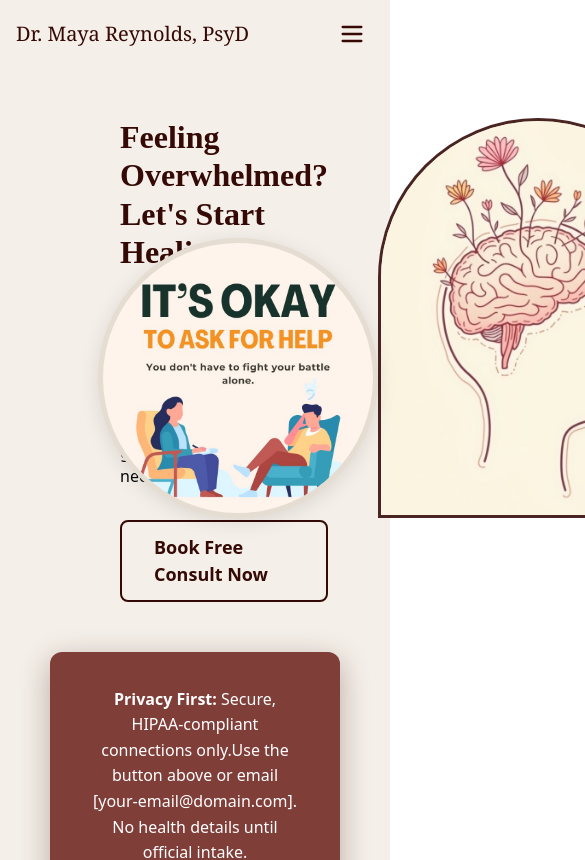
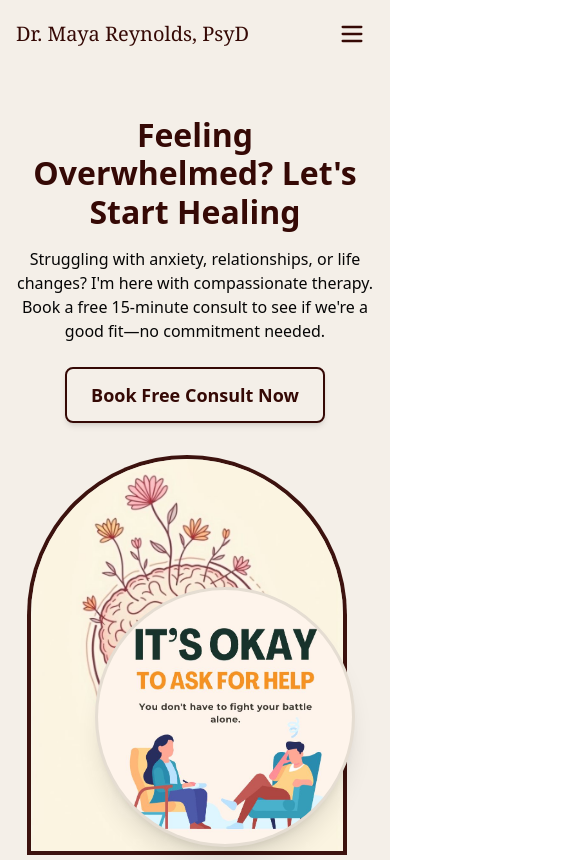
Before and after one commit to Sakshiingle/growmytherapy-assignment, a Next.js app: page /contact in a window 390 px wide. Shown: the top 860 px of the page, 585 px wide, since content can reach past the window. Built offline with nearby package versions, Linux system fonts and the light colour scheme; a web font is replaced by a local one.

Commit message:
Contact's Hero page make responsive

```diff
--- a/src/app/contact/page.tsx
+++ b/src/app/contact/page.tsx
@@ -1,6 +1,7 @@
 "use client";
 import { useState } from "react";
 import Image from 'next/image';
+import Link from "next/link";
 export default function ContactPage() {
   const [formData, setFormData] = useState({
     name: "",
@@ -18,164 +19,78 @@ export default function ContactPage() {
 
   return (
     <>
-      {/* Contact Hero Section */}
-      <section style={{ backgroundColor: "#f4efe8", padding: "50px 50px" }}>
-        <div
-          style={{
-            maxWidth: "1200px",
-            margin: "0px 70px",
-            display: "grid",
-            gridTemplateColumns: "1fr 1fr",
-            gap: "50px",
-            alignItems: "start",
-          }}
-        >
-          {/* LEFT: Text + CTA */}
-          <div>
-            <h1
-              style={{
-                fontSize: "48px", // text-5xl
-                fontWeight: "bold", // font-heading
-                color: "#350905",
-                lineHeight: 1, // leading-tight
-                marginBottom: "24px", // mb-6
-                fontFamily: "serif",
-              }}
-            >
+{/* Contact Hero - Images locked ALL devices */}
+<section className="bg-[#f4efe8] py-12 md:py-16 lg:py-20 px-4 md:px-12 lg:px-20 xl:px-[calc(50px+70px/2)]">
+  <div className="max-w-6xl mx-auto grid grid-cols-1 lg:grid-cols-2 gap-8 lg:gap-12 items-start">
+
+    {/* Text + CTA */}
+    <div className="order-1 lg:order-1 text-center lg:text-left">
+      <h1 className="text-3xl md:text-4xl lg:text-5xl xl:text-[48px] font-serif font-bold text-[#350905] mb-4 md:mb-6 leading-tight">
         Feeling Overwhelmed? Let's Start Healing
       </h1>
 
-            <p
-              style={{
-                fontSize: "18px", // text-lg
-                color: "#060606",
-                maxWidth: "28rem", // max-w-md
-                marginBottom: "32px", // mb-8
-                lineHeight: "1.5",
-              }}
-            >
+      <p className="text-base md:text-lg text-[#060606] max-w-md mx-auto lg:mx-0 mb-6 md:mb-8 leading-relaxed">
         Struggling with anxiety, relationships, or life changes? I'm here
         with compassionate therapy. Book a free 15-minute consult to see
         if we're a good fit—no commitment needed.
       </p>
 
-            {/* CTA Button */}
-            <a
-              href="https://formdr.com/your-secure-form" // Update to your HIPAA form
-              style={{
-                display: "inline-block",
-                border: "2px solid #350905", // border-2 border-[#350905]
-                padding: "12px 32px", // py-3 px-8
-                fontSize: "18px",
-                fontWeight: "600",
-                transition: "all 0.3s ease", // transition
-                color: "#350905",
-                textDecoration: "none",
-                borderRadius: "8px",
-                cursor: "pointer",
-              }}
-              onMouseOver={(e: React.MouseEvent<HTMLAnchorElement>) => {
-                e.currentTarget.style.backgroundColor = "#803E39";
-                e.currentTarget.style.borderColor = "#803E39";
-                e.currentTarget.style.color = "white";
-              }}
-              onMouseOut={(e: React.MouseEvent<HTMLAnchorElement>) => {
-                e.currentTarget.style.backgroundColor = "transparent";
-                e.currentTarget.style.borderColor = "#350905";
-                e.currentTarget.style.color = "#350905";
-              }}
-
+      <Link
+        href="https://formdr.com/your-secure-form"
+        className="
+          inline-block border-2 border-[#350905]
+          px-6 py-3 md:px-8 md:py-4
+          font-semibold text-[#350905] text-lg
+          hover:bg-[#803E39] hover:border-[#803E39] hover:text-white
+          active:bg-[#6b332e] active:scale-95
+          transition-all duration-300 ease-in-out
+          shadow-md hover:shadow-xl hover:-translate-y-1
+          rounded-lg whitespace-nowrap
+          focus:outline-none focus:ring-4 focus:ring-[#350905]/30
+        "
       >
         Book Free Consult Now
-            </a>
+      </Link>
     </div>
 
-          {/* RIGHT: Arch Image AS IS */}
-          <div
-            style={{
-              position: "relative",
-              width: "100%",
-              height: "400px",
-              justifySelf: "end", // Align right
-            }}
-          >
-            {/* Big arch (Lilac flowers) - UNCHANGED */}
-            <div
-              style={{
-                position: "absolute",
-                left: "0",
-                top: "0",
-                width: "320px",
-                height: "400px",
-                borderRadius: "160px 160px 0 0",
-                overflow: "hidden",
-                backgroundColor: "#ccc",
-                border: "3px solid #350905db",
-              }}
-            >
+    {/* Images - LOCKED together ALL devices */}
+    <div className="order-2 lg:order-2 relative w-[320px] sm:w-90 md:w-100 lg:w-full h-100 md:h-112.5 lg:h-125 mx-auto lg:mx-0">
+      {/* Big arch */}
+      <div className="absolute inset-0 w-[320px] sm:w-90 md:w-95 lg:w-100 h-full rounded-t-[180px] overflow-hidden bg-[#ccc] border-4 border-[#350905]/95 -left-2 sm:-left-4 lg:left-0">
         <Image
-                height="400"                width="400"
           src="/contacthero2.jpg"
           alt="Lilac flowers"
-                style={{ width: "100%", height: "100%", objectFit: "cover" }}
+          fill
+          className="object-cover"
+          priority
         />
       </div>
 
-            {/* Circle (White flowers) - Kept for balance, move if unwanted */}
-            <div
-              style={{
-                position: "absolute",
-                right: "0",
-                bottom: "0px",
-                width: "280px",
-                height: "280px",
-                borderRadius: "50%",
-                overflow: "hidden",
-                backgroundColor: "#e5ddd2",
-                border: "5px solid #e5ddd2",
-                boxShadow: "0 4px 20px rgba(0,0,0,0.1)",
-              }}
-            >
+      {/* Circle - Fixed position + near original size */}
+      <div className="absolute right-2 sm:right-4 md:right-6 lg:right-0 bottom-2 sm:bottom-4 md:bottom-6 lg:bottom-0 w-65 sm:w-67.5 md:w-68.75 lg:w-70 h-65 sm:h-67.5 md:h-68.75 lg:h-70 rounded-full overflow-hidden bg-[#e5ddd2] border-[3px] md:border-4 border-[#e5ddd2] shadow-xl z-10 -mr-2 sm:-mr-3 md:-mr-4 lg:-mr-1">
         <Image
-                height="400"                width="400"
           src="/contacthero.jpg"
           alt="White flowers"
-                style={{ width: "100%", height: "100%", objectFit: "cover" }}
+          fill
+          className="object-cover"
+          priority
         />
       </div>
     </div>
   </div>
 
-        {/* BOX BELOW - Centered */}
-        <div
-          style={{
-            backgroundColor: "#803E39",
-            color: "white",
-            padding: "35px 40px",
-            borderRadius: "12px",
-            marginTop: "50px",
-            textAlign: "center",
-            maxWidth: "800px",
-            marginLeft: "auto",
-            marginRight: "auto",
-            boxShadow: "0 8px 30px rgba(53,9,5,0.3)",
-          }}
-        >
-          <div>
-            <p
-              style={{
-                fontSize: "16px",
-                lineHeight: "1.6",
-                marginBottom: "15px",
-              }}
-            >
+  {/* Brown Box */}
+  <div className="mt-12 md:mt-16 lg:mt-20 max-w-2xl mx-auto">
+    <div className="bg-[#803E39] text-white p-8 md:p-10 lg:p-12 rounded-2xl text-center shadow-2xl shadow-[#350905]/30">
+      <p className="text-base md:text-lg leading-relaxed">
         <strong>Privacy First:</strong> Secure, HIPAA-compliant
-              connections only.Use the button above or email
+        connections only. Use the button above or email
         [your-email@domain.com]. No health details until official intake.
       </p>
     </div>
   </div>
 </section>
+
 
       {/* BOOK APPOINTMENT SECTION */}
       <section style={{ backgroundColor: "#e5ddd2", padding: "50px 20px" }}>
```
Lines whose indentation alone changed are shown as unchanged.
